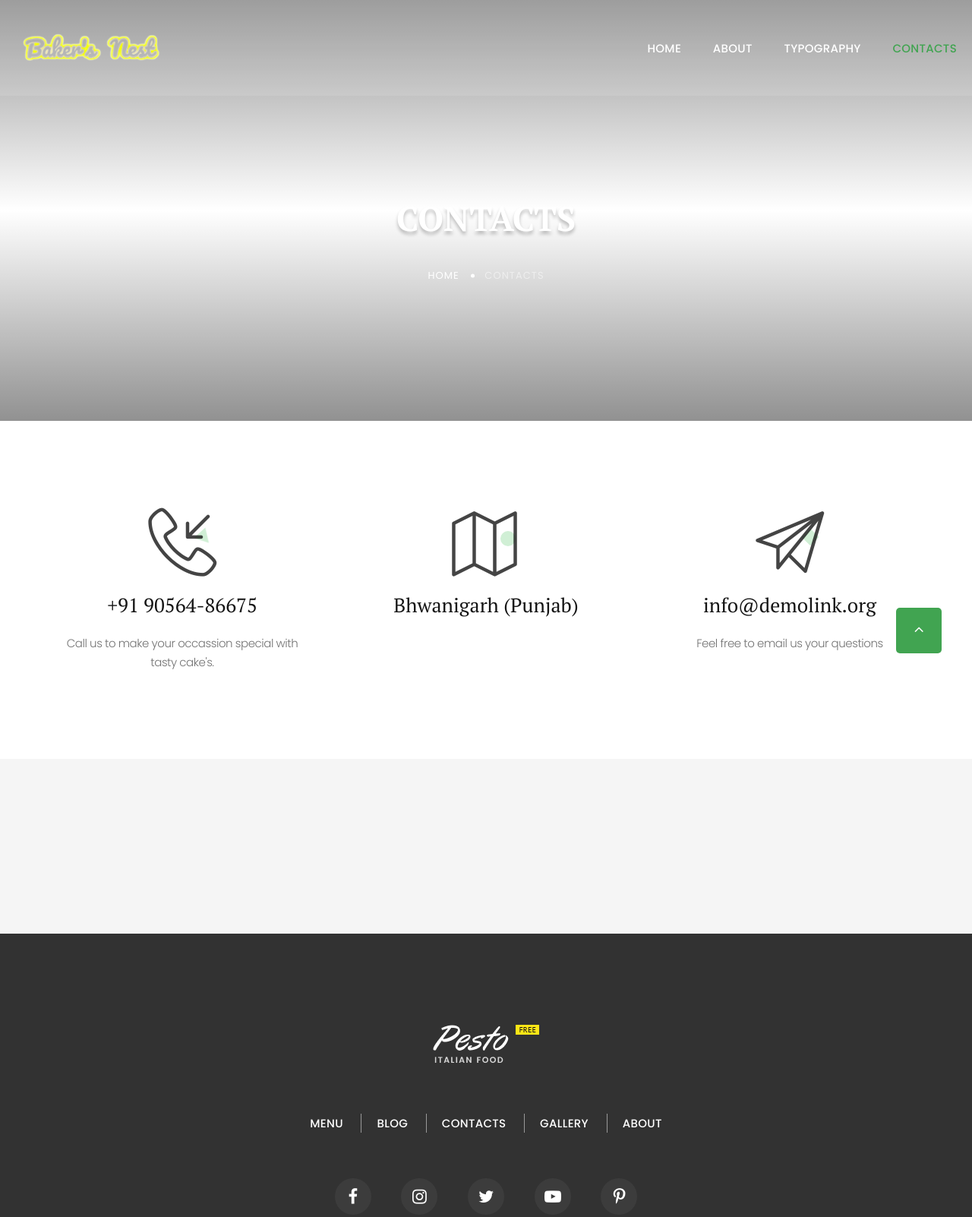
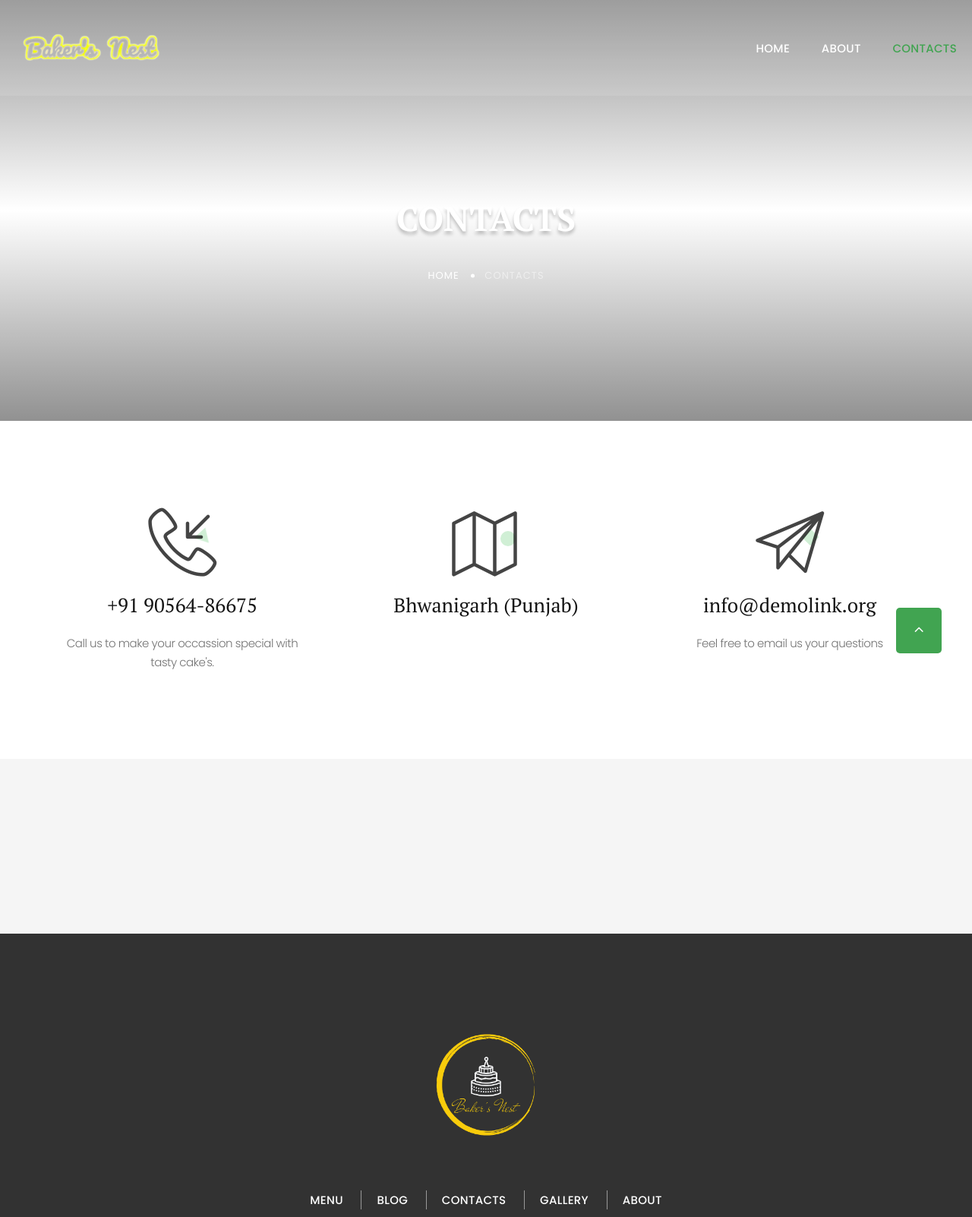
Before and after one commit to Sahilkhatri68/BakersNest, a plain HTML site: page contacts.html in a window 1280 px wide. Shown: the top 1602 px of the page at 76% size. Drawn offline with Linux system fonts and the light colour scheme.

Commit message:
new push l

```diff
--- a/contacts.html
+++ b/contacts.html
@@ -108,11 +108,7 @@
                       <li class="rd-nav-item">
                         <a class="rd-nav-link" href="about-us.html">About</a>
                       </li>
-                      <li class="rd-nav-item">
-                        <a class="rd-nav-link" href="typography.html"
-                          >Typography</a
-                        >
-                      </li>
+
                       <li class="rd-nav-item active">
                         <a class="rd-nav-link" href="contacts.html">Contacts</a>
                       </li>
@@ -220,11 +216,11 @@
               <div class="col-12">
                 <a href="index.html"
                   ><img
-                    src="images/logo-default1-140x57.png"
+                    src="images/main_logo.png"
                     alt=""
                     width="140"
                     height="57"
-                    srcset="images/logo-default-280x113.png 2x"
+                    srcset="images/main_logo.png"
                 /></a>
               </div>
               <div class="col-12">
```
Also changed, not shown: about-us.html (+5 -8 lines), index.html (+1 -5 lines).
